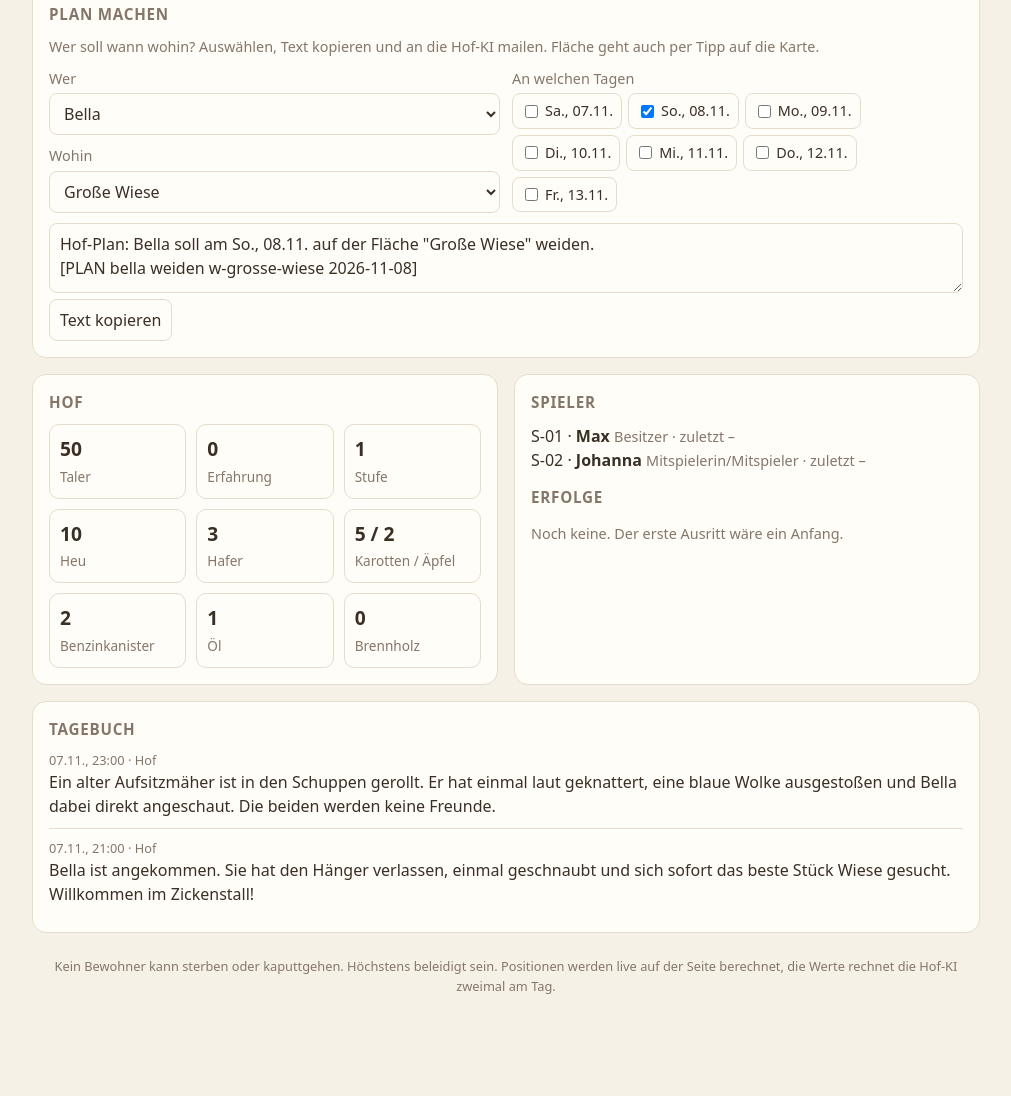
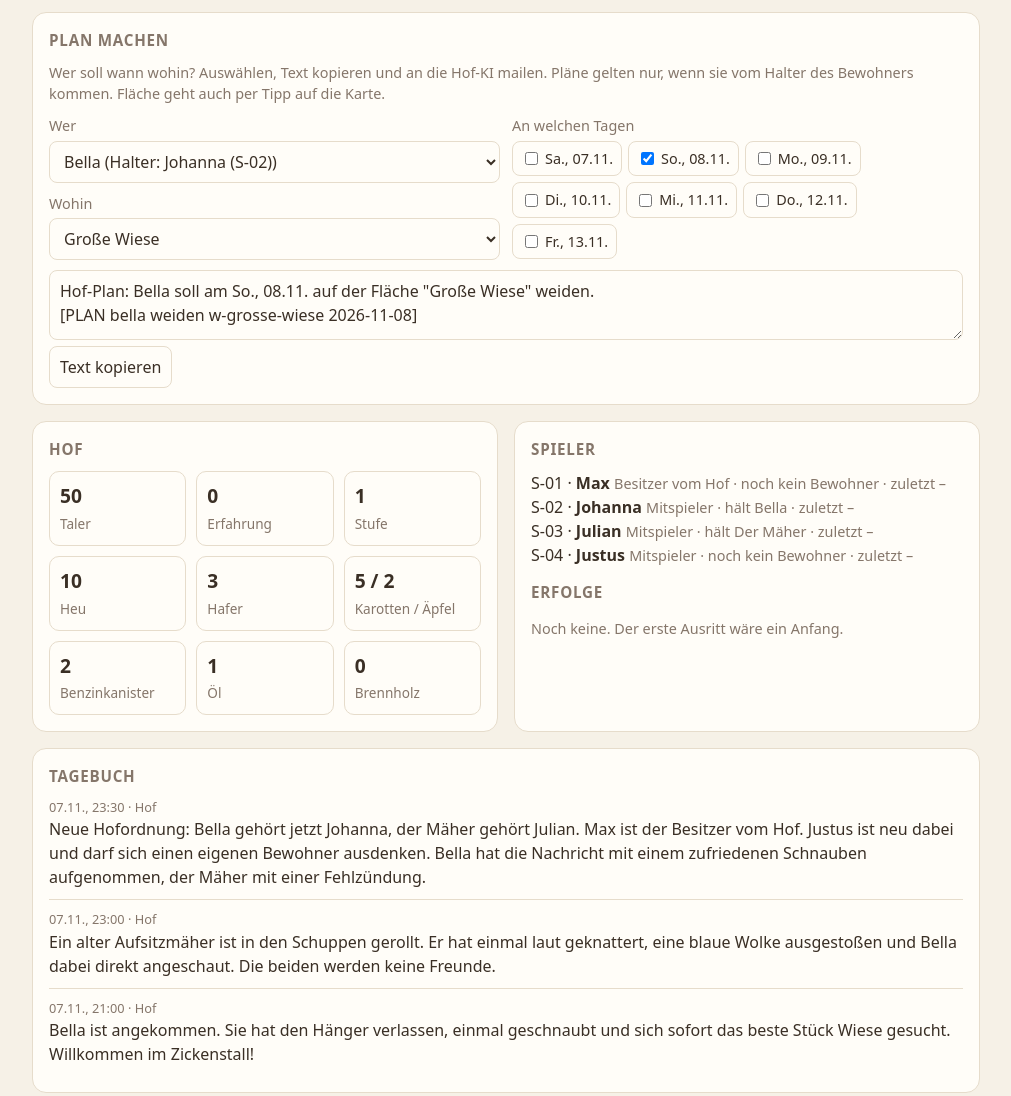
Before and after one commit to Pufferspeicher21/seiten, a plain HTML site: page hof/index.html in a window 1280 px wide. Shown: the part 1201-2297 px from the top of the page, without its empty margins (134-1145 px from the left). Before the commit the page ends 2245 px from the top, so only its background shows below. Drawn offline with Linux system fonts and the light colour scheme.

Commit message:
Hofordnung: Halter je Bewohner, neue Spieler, Antraege fuer eigene Bewohner

```diff
--- a/hof/index.html
+++ b/hof/index.html
@@ -94,7 +94,7 @@
 
   <section class="card planer">
     <h3>Plan machen</h3>
-    <div class="sub">Wer soll wann wohin? Auswählen, Text kopieren und an die Hof-KI mailen. Fläche geht auch per Tipp auf die Karte.</div>
+    <div class="sub">Wer soll wann wohin? Auswählen, Text kopieren und an die Hof-KI mailen. Pläne gelten nur, wenn sie vom Halter des Bewohners kommen. Fläche geht auch per Tipp auf die Karte.</div>
     <div class="grid2" style="gap:12px">
       <div>
         <label for="p-wer">Wer</label>
@@ -369,6 +369,7 @@ function zeigeInfo() {
 }
 
 // ---------- Karten unter der Karte ----------
+function spielerName(id) { const p = (S.spieler || []).find(x => x.id === id); return p ? p.name + ' (' + p.id + ')' : 'noch keiner'; }
 function jetztWerte(b) {
   const w = { ...(b.werte || {}) }; if (b.typ !== 'tier') return w;
   const tage = Math.max(0, (jetzt().getTime() - new Date(S.letzte_berechnung).getTime()) / 864e5);
@@ -386,6 +387,7 @@ function zeigeBewohner() {
       .map(p => `${new Date(p.datum).toLocaleDateString('de-DE', { weekday: 'short', day: '2-digit', month: '2-digit' })}: ${esc((flaeche(p.flaeche) || {}).name || p.flaeche)} (${AKTION_TEXT[p.aktion] || esc(p.aktion)})`);
     return `<section class="card bew">
       <h2>${esc(b.name || b.anzeigename)} <span class="sub">${esc(b.art)}</span></h2>
+      <div class="sub">Halter: ${esc(spielerName(b.halter))}</div>
       <p class="stimmung">${b.ausgebuext ? '<span class="warn">Ausgebüxt! Muss abgeholt werden.</span>' : esc(b.stimmung)}</p>
       ${bars}
       ${niedrig.length ? `<p class="warn">Braucht dringend: ${niedrig.join(', ')}</p>` : ''}
@@ -397,7 +399,7 @@ function zeigeBewohner() {
 // ---------- Planer ----------
 function baueePlaner() {
   const wer = document.getElementById('p-wer'), wo = document.getElementById('p-wo'), tage = document.getElementById('p-tage');
-  wer.innerHTML = S.bewohner.map(b => `<option value="${b.id}">${esc(b.name || b.anzeigename)}</option>`).join('');
+  wer.innerHTML = S.bewohner.map(b => `<option value="${b.id}">${esc(b.name || b.anzeigename)} (Halter: ${esc(spielerName(b.halter))})</option>`).join('');
   const fuelleWo = () => {
     const b = S.bewohner.find(x => x.id === wer.value);
     wo.innerHTML = K.flaechen.filter(f => AKTION[b.typ][f.art]).map(f => `<option value="${f.id}" ${frei(f) ? '' : 'disabled'}>${esc(f.name)}${frei(f) ? '' : ' (ab Stufe ' + f.ab_stufe + ')'}</option>`).join('');
@@ -431,8 +433,9 @@ function zeigeRest() {
     [v.heu ?? 0, 'Heu'], [v.hafer ?? 0, 'Hafer'], [(v.karotte ?? 0) + ' / ' + (v.apfel ?? 0), 'Karotten / Äpfel'],
     [v.benzinkanister ?? 0, 'Benzinkanister'], [v.oel ?? 0, 'Öl'], [v.brennholz ?? 0, 'Brennholz']]
     .map(([a, b]) => `<div class="stat"><b>${esc(a)}</b><span>${b}</span></div>`).join('');
-  const rollen = { besitzer: 'Besitzer', mitspieler: 'Mitspielerin/Mitspieler', gast: 'Gast' };
-  document.getElementById('spieler').innerHTML = (S.spieler || []).map(p => `<div>${esc(p.id)} · <b>${esc(p.name)}</b> <span class="sub">${rollen[p.rolle] || esc(p.rolle)} · zuletzt ${datumZeit((S.letzte_pflege || {})[p.id])}</span></div>`).join('');
+  const rollen = { besitzer: 'Besitzer vom Hof', mitspieler: 'Mitspieler', gast: 'Gast' };
+  document.getElementById('spieler').innerHTML = (S.spieler || []).map(p => { const eig = S.bewohner.filter(b => b.halter === p.id).map(b => esc(b.name || b.anzeigename)); return `<div>${esc(p.id)} · <b>${esc(p.name)}</b> <span class="sub">${rollen[p.rolle] || esc(p.rolle)} · ${eig.length ? 'hält ' + eig.join(', ') : 'noch kein Bewohner'} · zuletzt ${datumZeit((S.letzte_pflege || {})[p.id])}</span></div>`; }).join('')
+    + ((S.antraege || []).length ? '<h3 style="margin-top:14px">Anträge</h3>' + S.antraege.map(a => `<div class="sub"><b>${esc(a.name || a.idee)}</b> von ${esc(spielerName(a.von))}: ${esc(a.status || 'wartet auf den Besitzer')}</div>`).join('') : '');
   document.getElementById('erfolge').innerHTML = S.erfolge.length ? S.erfolge.map(e => `<span class="tag">${esc(e)}</span>`).join('') : '<p class="sub">Noch keine. Der erste Ausritt wäre ein Anfang.</p>';
   document.getElementById('tagebuch').innerHTML = S.tagebuch.slice(0, 20).map(e => `<div class="eintrag"><div class="meta">${datumZeit(e.zeit)} · ${esc(e.wer)}</div>${esc(e.text)}</div>`).join('') || '<p class="sub">Noch nichts passiert.</p>';
 }
--- a/hof/spielstand.json
+++ b/hof/spielstand.json
@@ -2,7 +2,7 @@
   "version": 2,
   "hofname": "Zickenstall",
   "letzte_berechnung": "2026-11-07T22:20:00+01:00",
-  "letzte_meldung": null,
+  "letzte_meldung": {},
   "taler": 50,
   "erfahrung": 0,
   "level": 1,
@@ -18,16 +18,47 @@
   "ausruestung": [],
   "erfolge": [],
   "spieler": [
-    { "id": "S-01", "name": "Max", "rolle": "besitzer" },
-    { "id": "S-02", "name": "Johanna", "rolle": "mitspieler" }
+    {
+      "id": "S-01",
+      "name": "Max",
+      "rolle": "besitzer"
+    },
+    {
+      "id": "S-02",
+      "name": "Johanna",
+      "rolle": "mitspieler"
+    },
+    {
+      "id": "S-03",
+      "name": "Julian",
+      "rolle": "mitspieler"
+    },
+    {
+      "id": "S-04",
+      "name": "Justus",
+      "rolle": "mitspieler"
+    }
   ],
   "flaechen": {
-    "w-grosse-wiese": { "gras": 85 },
-    "w-koppel": { "gras": 72 },
-    "w-lange-weide": { "gras": 95 },
-    "obstwiese": { "gras": 70, "obst": 8 },
-    "wald": { "holz": 80 },
-    "acker": { "zustand": "brach" }
+    "w-grosse-wiese": {
+      "gras": 85
+    },
+    "w-koppel": {
+      "gras": 72
+    },
+    "w-lange-weide": {
+      "gras": 95
+    },
+    "obstwiese": {
+      "gras": 70,
+      "obst": 8
+    },
+    "wald": {
+      "holz": 80
+    },
+    "acker": {
+      "zustand": "brach"
+    }
   },
   "bewohner": [
     {
@@ -36,14 +67,21 @@
       "typ": "tier",
       "art": "Pferd",
       "beschreibung": "Stute, eigensinnig, zickt gern, wenn man sie vergisst. Liebt Äpfel mehr als Menschen. Kann den Mäher nicht leiden.",
-      "werte": { "satt": 79, "laune": 69, "fitness": 60, "pflege": 69, "vertrauen": 10 },
+      "werte": {
+        "satt": 79,
+        "laune": 69,
+        "fitness": 60,
+        "pflege": 69,
+        "vertrauen": 10
+      },
       "stimmung": "Neugierig. Beäugt den neuen Stall und überlegt, ob er ihr Niveau hat.",
       "ort": "w-koppel",
       "plan": [],
       "tricks": [],
       "trick_uebungen": {},
       "ausgebuext": false,
-      "letztes_turnier": null
+      "letztes_turnier": null,
+      "halter": "S-02"
     },
     {
       "id": "maeher",
@@ -52,15 +90,32 @@
       "typ": "geraet",
       "art": "Aufsitzmäher (Benzin)",
       "beschreibung": "Alter Benzin-Aufsitzmäher. Brummig, stolz, hält sich für unverzichtbar. Springt nicht an, wenn er schlechte Laune hat. Name wird noch ausgesucht.",
-      "werte": { "benzin": 60, "oel": 80, "messer": 70, "zustand": 65, "laune": 55 },
+      "werte": {
+        "benzin": 60,
+        "oel": 80,
+        "messer": 70,
+        "zustand": 65,
+        "laune": 55
+      },
       "stimmung": "Steht im Schuppen und tut so, als hätte er schon immer hier gestanden.",
       "ort": "hof",
       "plan": [],
-      "anspring_serie": 0
+      "anspring_serie": 0,
+      "halter": "S-03"
     }
   ],
-  "letzte_pflege": { "S-01": null, "S-02": null },
+  "letzte_pflege": {
+    "S-01": null,
+    "S-02": null,
+    "S-03": null,
+    "S-04": null
+  },
   "tagebuch": [
+    {
+      "zeit": "2026-11-07T23:30:00+01:00",
+      "wer": "Hof",
+      "text": "Neue Hofordnung: Bella gehört jetzt Johanna, der Mäher gehört Julian. Max ist der Besitzer vom Hof. Justus ist neu dabei und darf sich einen eigenen Bewohner ausdenken. Bella hat die Nachricht mit einem zufriedenen Schnauben aufgenommen, der Mäher mit einer Fehlzündung."
+    },
     {
       "zeit": "2026-11-07T23:00:00+01:00",
       "wer": "Hof",
@@ -71,5 +126,6 @@
       "wer": "Hof",
       "text": "Bella ist angekommen. Sie hat den Hänger verlassen, einmal geschnaubt und sich sofort das beste Stück Wiese gesucht. Willkommen im Zickenstall!"
     }
-  ]
+  ],
+  "antraege": []
 }
```
Also changed, not shown: 1 other file.
